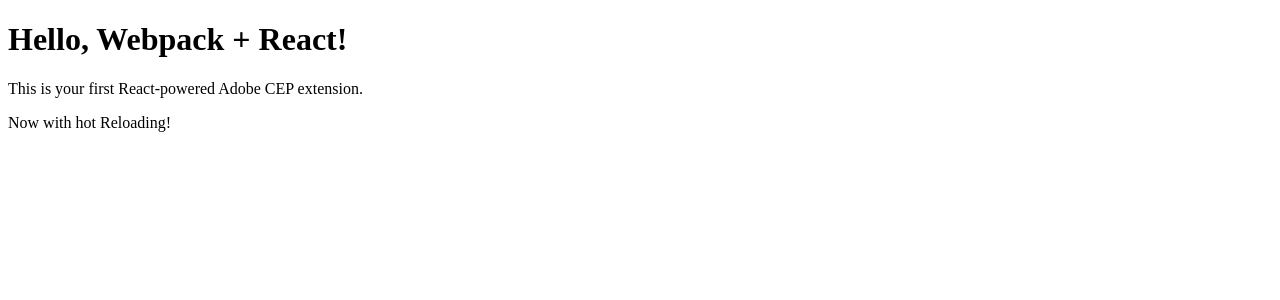
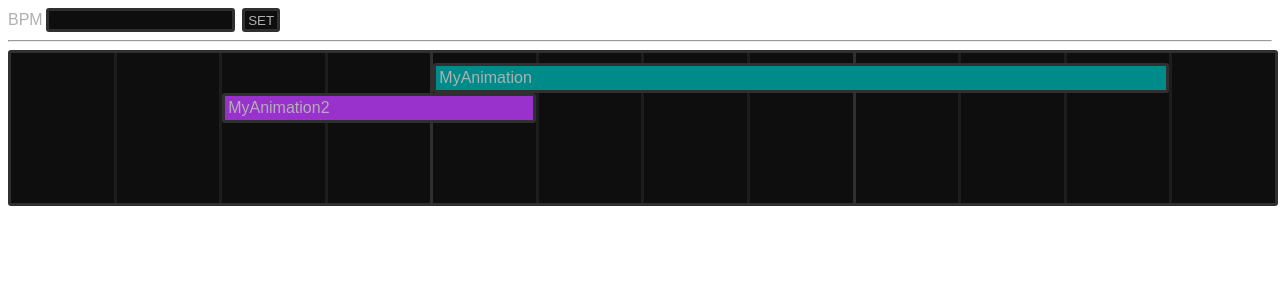
Before and after one commit to etlaM21/SoundSync, a React app: page / in a window 1280 px wide. Shown: the top 300 px of the page. Built offline with nearby package versions, Linux system fonts and the light colour scheme; the HTML template or start-up script is replaced by a standard one.

Commit message:
added mockup timeline and imitated adobe styling

```diff
--- a/src/App.jsx
+++ b/src/App.jsx
@@ -1,12 +1,40 @@
 import React from 'react';
+import './style.css'
 
 const App = () => {
   return (
-    <div>
-      <h1>Hello, Webpack + React!</h1>
-      <p>This is your first React-powered Adobe CEP extension.</p>
-      <p>Now with hot Reloading!</p>
-    </div>
+    <main>
+        <div id='settings'>
+            <label for='bpm'>BPM</label><input name='bpm' type='number' size='3' /> <button>set</button>
+        </div>
+      <hr />
+        <div id='timeline'>
+            <div className='grid-layers'>
+                <div className='timeline-layer'>MyAnimation</div>
+                <div className='timeline-layer'>MyAnimation2</div>
+            </div>
+            <div className='grid-bar'>
+                <div className='grid-beat'>
+                    <div className='grid-beat-fill' />
+                    <div className='grid-beat-fill' />
+                    <div className='grid-beat-fill' />
+                    <div className='grid-beat-fill' />
+                </div>
+                <div className='grid-beat'>
+                    <div className='grid-beat-fill' />
+                    <div className='grid-beat-fill' />
+                    <div className='grid-beat-fill' />
+                    <div className='grid-beat-fill' />
+                </div>
+                <div className='grid-beat'>
+                    <div className='grid-beat-fill' />
+                    <div className='grid-beat-fill' />
+                    <div className='grid-beat-fill' />
+                    <div className='grid-beat-fill' />
+                </div>
+            </div>
+        </div>
+    </main>
   );
 };
 
--- a/src/style.css
+++ b/src/style.css
@@ -1,3 +1,85 @@
+:root {
+    --semi-grey: #1d1d1d;
+    --dark-grey: #0e0e0e;
+    --light-grey: #303030;
+    --dark: #000000;
+    --light: #b0b0b0;
+    --lightest: #d0d0d0;
+    --highlight: #4096f3;
+}
+
 body {
-    background-color: lightblue;
+    background-color: transparent;
+    font-family: 'Source Sans Pro', Arial, Helvetica, sans-serif;
+    color: var(--light);
 }
+
+button, input, label {
+    margin-right: 3px;
+}
+
+button, input {
+    border-radius: 3px;
+    border: solid 3px var(--light-grey);
+    background-color: var(--dark-grey);
+    padding: 1.5px 3px;
+    text-transform: uppercase;
+    color: var(--light);
+    &:hover, &:focus {
+        background-color: var(--dark);
+        color: var(--lightest);
+    }
+    &:focus {
+        border-color: var(--highlight);
+    }
+}
+
+#timeline {
+    display: block;
+    position: relative;
+    min-width: 100%;
+    min-height: 150px;
+    border-radius: 3px;
+    border: solid 3px var(--light-grey);
+    background-color: transparent;
+    .grid-bar, .grid-beat, .grid-layers {
+        column-gap: 3px;
+        min-width: 100%;
+    }
+    .grid-bar, .grid-beat {
+        min-height: 150px;
+    }
+    .grid-bar {
+        display: grid;
+        grid-template: repeat(1, 1fr) / repeat(3, 1fr);
+        background-color: var(--light-grey); /* Color of bar vertical lines */
+        .grid-beat {
+            display: grid;
+            grid-template: repeat(1, 1fr) / repeat(4, 1fr);
+            background-color: var(--semi-grey); /* Color of beat vertical lines */
+            .grid-beat-fill {
+                background-color: var(--dark-grey);
+            }
+        }
+    }
+    .grid-layers {
+        position: absolute;
+        top: 10px;
+        display: grid;
+        grid-template: repeat(1, 1fr) / repeat(12, 1fr);
+        background-color: transparent;
+        .timeline-layer {
+            background-color: darkorchid;
+            border-radius: 3px;
+            border: solid 3px var(--light-grey);
+            padding: 3px;
+            grid-column-start: 3;
+            grid-column-end: 6;
+            &:nth-of-type(1) {
+                background-color: darkcyan;
+                grid-column-start: 5;
+                grid-column-end: 12;
+            }
+        }
+    }
+}
```
